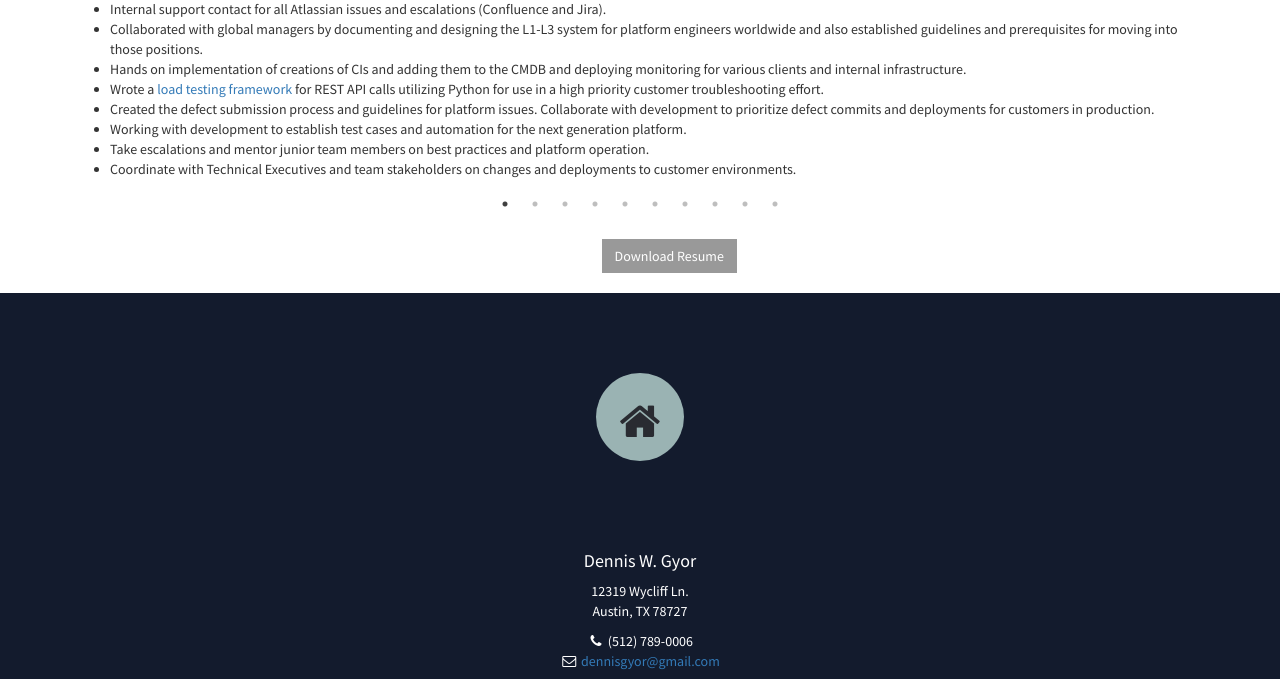
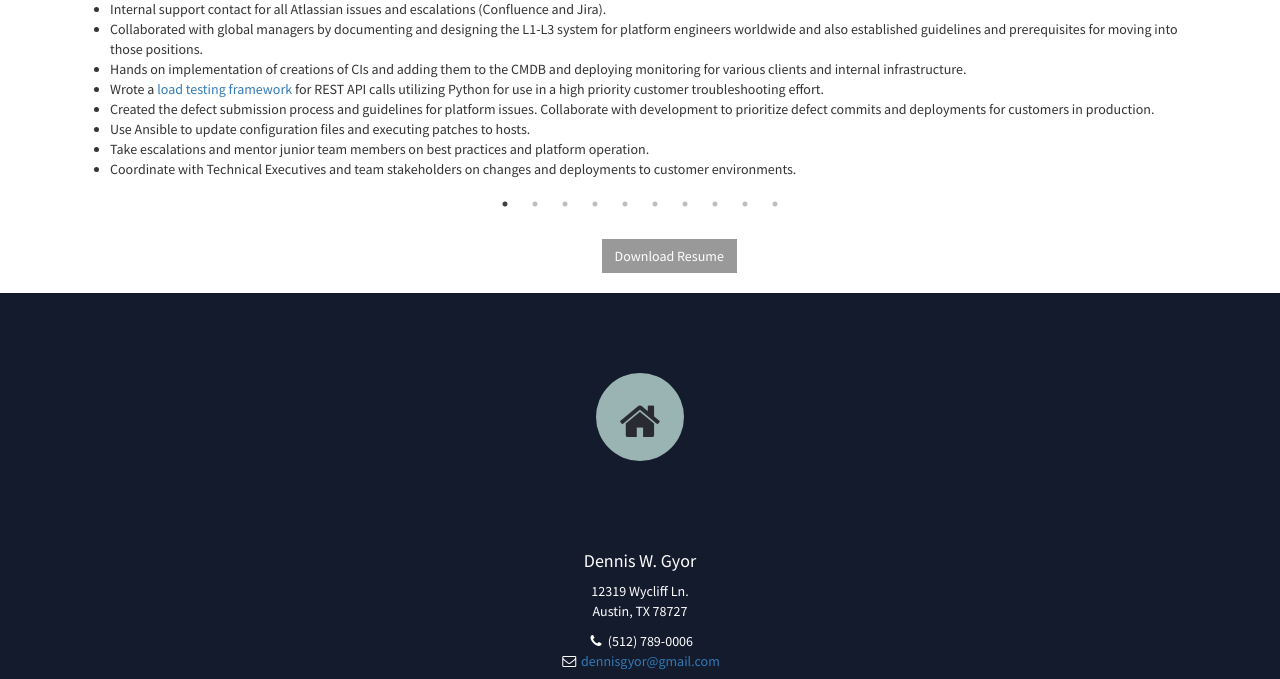
Before and after one commit to bhuddamonk/resume, a website: page index.html in a window 1280 px wide. Shown: the part 2805-3484 px from the top of the page. Drawn offline with nearby package versions, Linux system fonts and the light colour scheme.

Commit message:
updated IPsoft XP with Ansible

```diff
--- a/index.html
+++ b/index.html
@@ -238,7 +238,7 @@
                                     <li>Hands on implementation of creations of CIs and adding them to the CMDB and deploying monitoring for various clients and internal infrastructure.</li>
                                     <li>Wrote a <a href="https://github.com/bhuddamonk/resty ">load testing framework</a> for REST API calls utilizing Python for use in a high priority customer troubleshooting effort.</li>
                                     <li>Created the defect submission process and guidelines for platform issues. Collaborate with development to prioritize defect commits and deployments for customers in production.</li>
-                                    <li>Working with development to establish test cases and automation for the next generation platform.</li>
+                                    <li>Use Ansible to update configuration files and executing patches to hosts.</li>
                                     <li>Take escalations and mentor junior team members on best practices and platform operation.</li>
                                     <li>Coordinate with Technical Executives and team stakeholders on changes and deployments to customer environments.</li>
                                 </ul>
```
